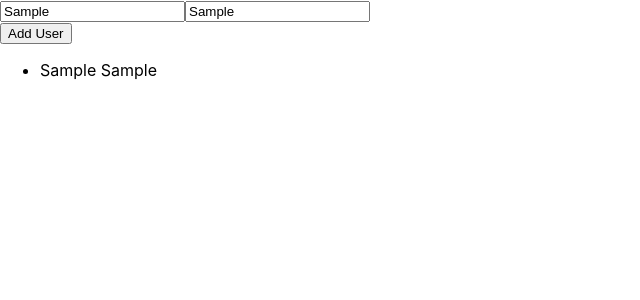
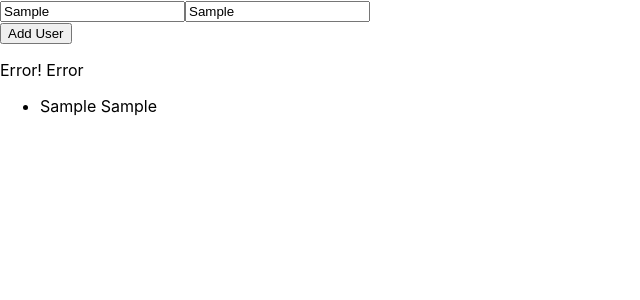
Before and after one commit to AnnieDebbie/user_tracker, a React (Create React App) app: page / in a window 1280 px wide. Both pictures are taken after typing "Sample", "Sample" into the empty fields and a click on the button "Add User". Shown: the top 300 px of the page, without its empty margins (0-640 px from the left). Built offline with nearby package versions, Linux system fonts and the light colour scheme.

Commit message:
Feat: Add form validation - Keep track of valid input states - use state variables userName and userAge to avoid undefined error - show error if input is invalid

```diff
--- a/src/components/AddUserForm.js
+++ b/src/components/AddUserForm.js
@@ -1,17 +1,20 @@
 import { useState } from "react";
 import { v4 as uuidv4 } from "uuid";
+import ErrorModal from "./ErrorModal";
 
 function AddUserForm(props) {
   const [userName, setUserName] = useState("");
   const [userAge, setUserAge] = useState("");
-
+  const [isNameValid, setIsNameValid] = useState(false);
+  const [isAgeValid, setIsAgeValid] = useState(false);
+  const [isFormValid, setIsFormValid] = useState(false);
   function nameChangeHandler(e) {
-    // console.log(e.target.value);
-    setUserName(e.target.value);
+    let nameValue = e.target.value;
+    setUserName(nameValue);
+    validateInput();
   }
 
   function ageChangeHandler(e) {
-    // console.log(e.target.value);
     setUserAge(e.target.value);
   }
 
@@ -23,9 +26,24 @@ function AddUserForm(props) {
       id: uuidv4(),
     };
     props.onAddUser(userData);
+    setIsFormValid(validateInput());
     console.log(userData);
     console.log(`in add user form` + userData);
   }
+
+  function validateInput() {
+    // console.log(userData["name"])
+    userName.length > 0 && setIsNameValid(true);
+    setIsAgeValid(!isNaN(userAge));
+
+    if (isAgeValid && isNameValid) return true;
+    else return "invalid input";
+  }
+
+  // function validateForm() {
+  //   setFormValid(isNameValid && isAgeValid);
+  // }
+
   return (
     <div>
       <form onSubmit={submitHandler}>
@@ -43,8 +61,14 @@ function AddUserForm(props) {
             type="text"
           />
         </div>
-
         <button> Add User </button>
+        {isFormValid ? (
+          <ErrorModal isAgeValid={isAgeValid} isNameValid={isNameValid}>
+            {" "}
+          </ErrorModal>
+        ) : (
+          ""
+        )}{" "}
       </form>
     </div>
   );
--- /dev/null
+++ b/src/components/ErrorModal.js
@@ -0,0 +1,18 @@
+import { useState } from "react";
+function ErrorModal(props) {
+  const [nameError, setNameError] = useState("");
+  const [ageError, setAgeError] = useState("");
+
+  function createError() {
+    setAgeError(props.isAgeValid || " Please enter a valid number");
+    setNameError(props.isNameValid || "Please enter a valid age");
+  }
+
+  return <div>
+    <p> Error! Error </p>
+    <p> {nameError}</p>
+    <p> {ageError} </p>
+  </div>;
+}
+
+export default ErrorModal;
```
